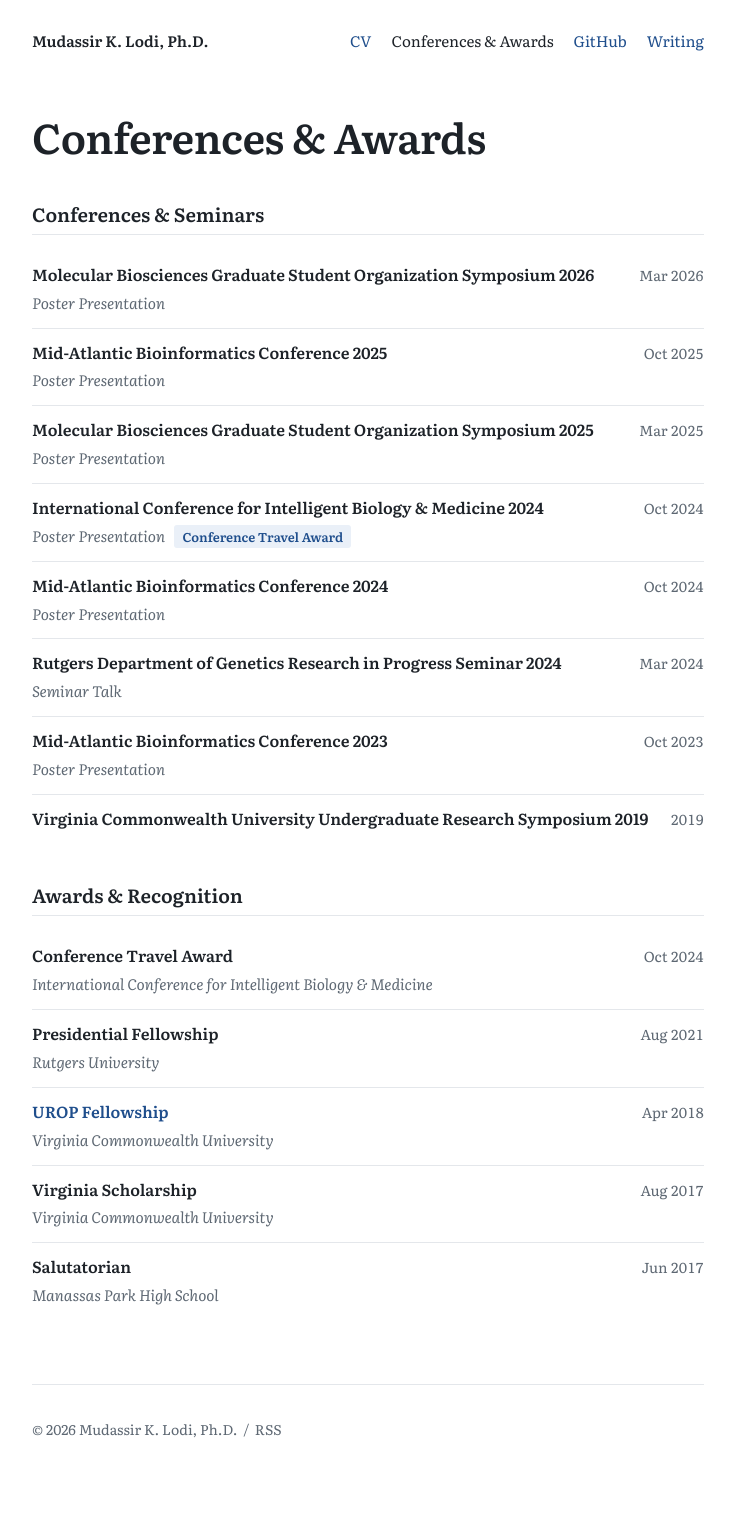
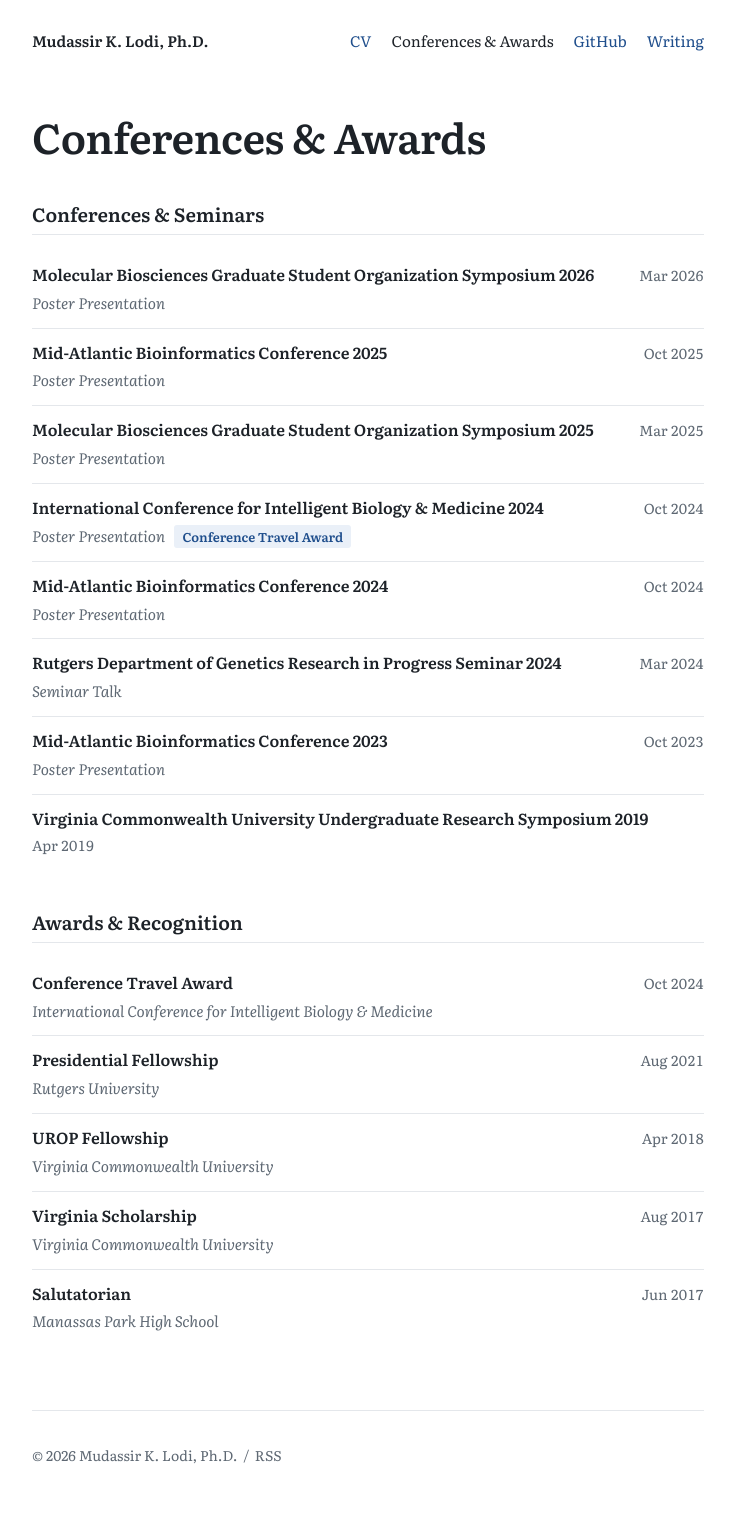
Before and after one commit to mklodi1/mklodi1.github.io, a Jekyll site: the page built from conferences/index.html, in a window 1280 px wide. Shown: the whole page, without its empty margins (272-1007 px from the left). Built offline with Jekyll 4.4.1, drawn with Linux system fonts in a browser that asks for light colours; before the commit the page ends 1489 px from its top, so only the background shows below that.

Commit message:
Unlink UROP Fellowship, date VCU symposium
Co-Authored-By: Claude Opus 5.5 <noreply@anthropic.com>
Claude-Session: https://claude.ai/code/session_018B7yRm4wV88UDqtVSP6gVK

```diff
--- a/_data/awards.yml
+++ b/_data/awards.yml
@@ -10,7 +10,6 @@
 - name: "UROP Fellowship"
   from: "Virginia Commonwealth University"
   date: "Apr 2018"
-  link: https://uc.vcu.edu/transformative-learning/undergraduate-research/undergraduate-research-for-students/urop-fellowship/
 
 - name: "Virginia Scholarship"
   from: "Virginia Commonwealth University"
--- a/_data/conferences.yml
+++ b/_data/conferences.yml
@@ -30,5 +30,5 @@
   date: "Oct 2023"
 
 - event: "Virginia Commonwealth University Undergraduate Research Symposium 2019"
-  date: "2019"
+  date: "Apr 2019"
   # type: "Poster Presentation"
```
